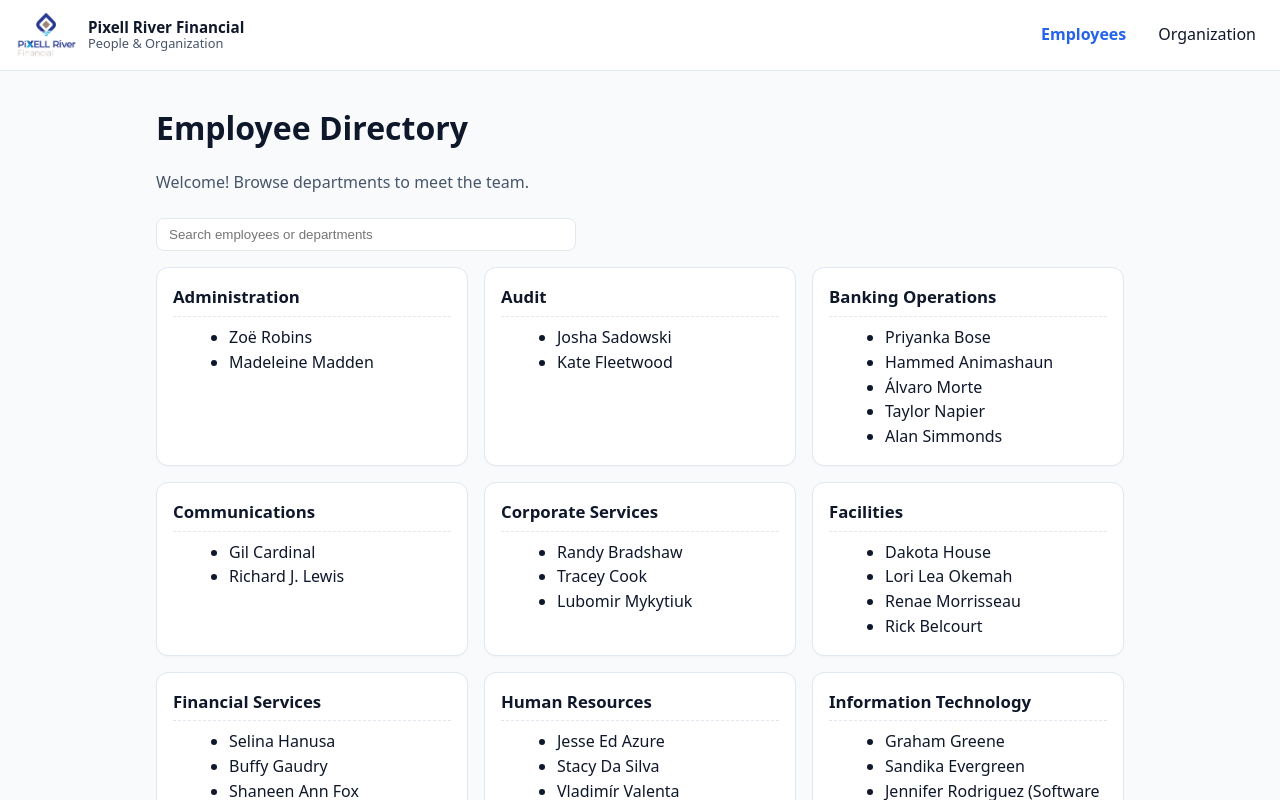
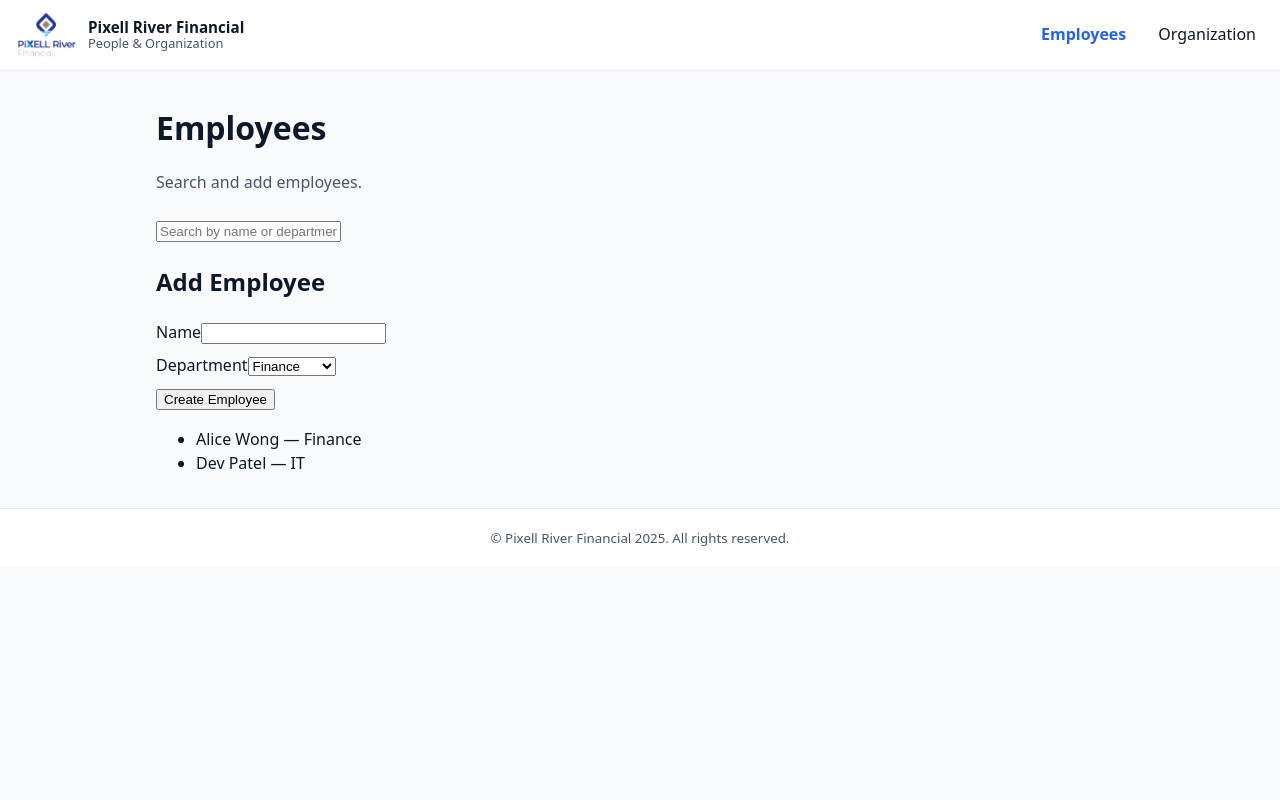
Before and after one commit to rushil2123/Full_Stack_Lab-1, a React (Vite) app in the folder pixell-river-directory/: page /employees in a window 1280 px wide. Shown: the top 800 px of the page. Built offline with nearby package versions, Linux system fonts and the light colour scheme.

Commit message:
feat: refactor EmployeesPage to use employeeRepo and implement employee addition form

```diff
--- a/pixell-river-directory/src/pages/EmployeesPage.tsx
+++ b/pixell-river-directory/src/pages/EmployeesPage.tsx
@@ -1,58 +1,90 @@
 import { useState } from "react";
-import data from "../data/employees.json";
-import type { DepartmentGroup } from "../types";
-import DepartmentCard from "../components/DepartmentCard";
 import "./EmployeesPage.css";
+import { employeeRepo } from "../repositories/employeeRepo";
+import { useEntryForm } from "../hook/useEntryForm";
+import type { Employee } from "../types";
 
 export default function EmployeesPage() {
-  const groups = (data as DepartmentGroup[]) ?? [];
-  const [q, setQ] = useState("");
+  const [search, setSearch] = useState("");
+  const form = useEntryForm("employee");
 
-  const query = q.trim().toLowerCase();
-  let filtered: DepartmentGroup[] = groups;
+  // small app, so just read the repo each render
+  const allEmployees: Employee[] = employeeRepo.list();
 
-  if (query) {
-    filtered = groups
-      .map(g => ({
-        department: g.department,
-        employees: g.employees.filter(name =>
-          name.toLowerCase().includes(query) ||
-          g.department.toLowerCase().includes(query)
-        )
-      }))
-      .filter(g => g.employees.length > 0);
-  }
+  // basic search by name or department
+  const s = search.toLowerCase();
+  const filtered = allEmployees.filter((e) => {
+    return (
+      e.name.toLowerCase().includes(s) ||
+      e.department.toLowerCase().includes(s)
+    );
+  });
 
   return (
-    <main id="main-content">
-      <div className="page-header">
-        <h1>Employee Directory</h1>
-        <p className="greeting">Welcome! Browse departments to meet the team.</p>
-      </div>
+    <main>
+      <h1>Employees</h1>
+      <p className="greeting">Search and add employees.</p>
 
-      <div className="toolbar">
-        <label className="sr-only" htmlFor="emp-search">Search employees</label>
-        <input
-          id="emp-search"
-          type="search"
-          placeholder="Search employees or departments"
-          value={q}
-          onChange={(e) => setQ(e.target.value)}
-          className="input"
-        />
-      </div>
+      {/* Search */}
+      <label htmlFor="emp-search" className="sr-only">
+        Search employees
+      </label>
+      <input
+        id="emp-search"
+        placeholder="Search by name or department"
+        value={search}
+        onChange={(e) => setSearch(e.target.value)}
+      />
 
-      <section aria-labelledby="directory-heading" className="directory">
-        <h2 id="directory-heading" className="sr-only">Departments and employees</h2>
-        {filtered.map(g => (
-          <DepartmentCard
-            key={g.department}
-            department={g.department}
-            employees={g.employees}
-          />
+      {/* Add new employee */}
+      <section style={{ marginTop: "1rem" }}>
+        <h2>Add Employee</h2>
+
+        <div style={{ marginBottom: 8 }}>
+          <label>
+            Name
+            <input
+              value={form.values.name}
+              onChange={(e) => form.change("name", e.target.value)}
+            />
+          </label>
+          {form.errors.name && <div role="alert">{form.errors.name}</div>}
+        </div>
+
+        <div style={{ marginBottom: 8 }}>
+          <label>
+            Department
+            <select
+              value={form.values.department}
+              onChange={(e) => form.change("department", e.target.value)}
+            >
+              {form.departments.map((d) => (
+                <option key={d} value={d}>
+                  {d}
+                </option>
+              ))}
+            </select>
+          </label>
+          {form.errors.department && (
+            <div role="alert">{form.errors.department}</div>
+          )}
+        </div>
+
+        <button onClick={form.submit} disabled={form.saving}>
+          {form.saving ? "Saving..." : "Create Employee"}
+        </button>
+      </section>
+
+      {/* List */}
+      <ul style={{ marginTop: "1rem" }}>
+        {filtered.map((e, i) => (
+          <li key={e.id || i}>
+            {e.name} — {e.department}
+          </li>
         ))}
-        {filtered.length === 0 && <p>No matches found.</p>}
-      </section>
+      </ul>
+
+      {filtered.length === 0 && <p>No matches found.</p>}
     </main>
   );
 }
```
